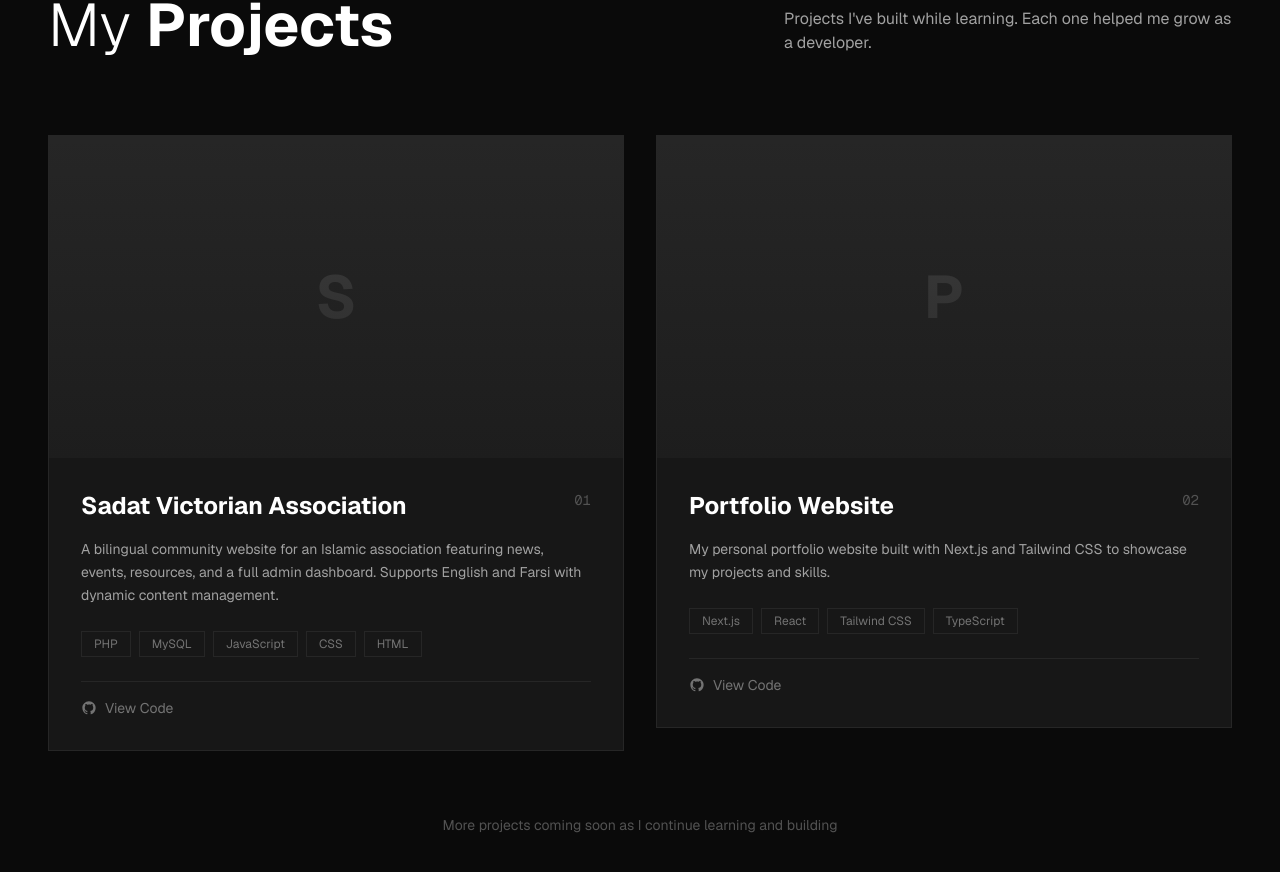
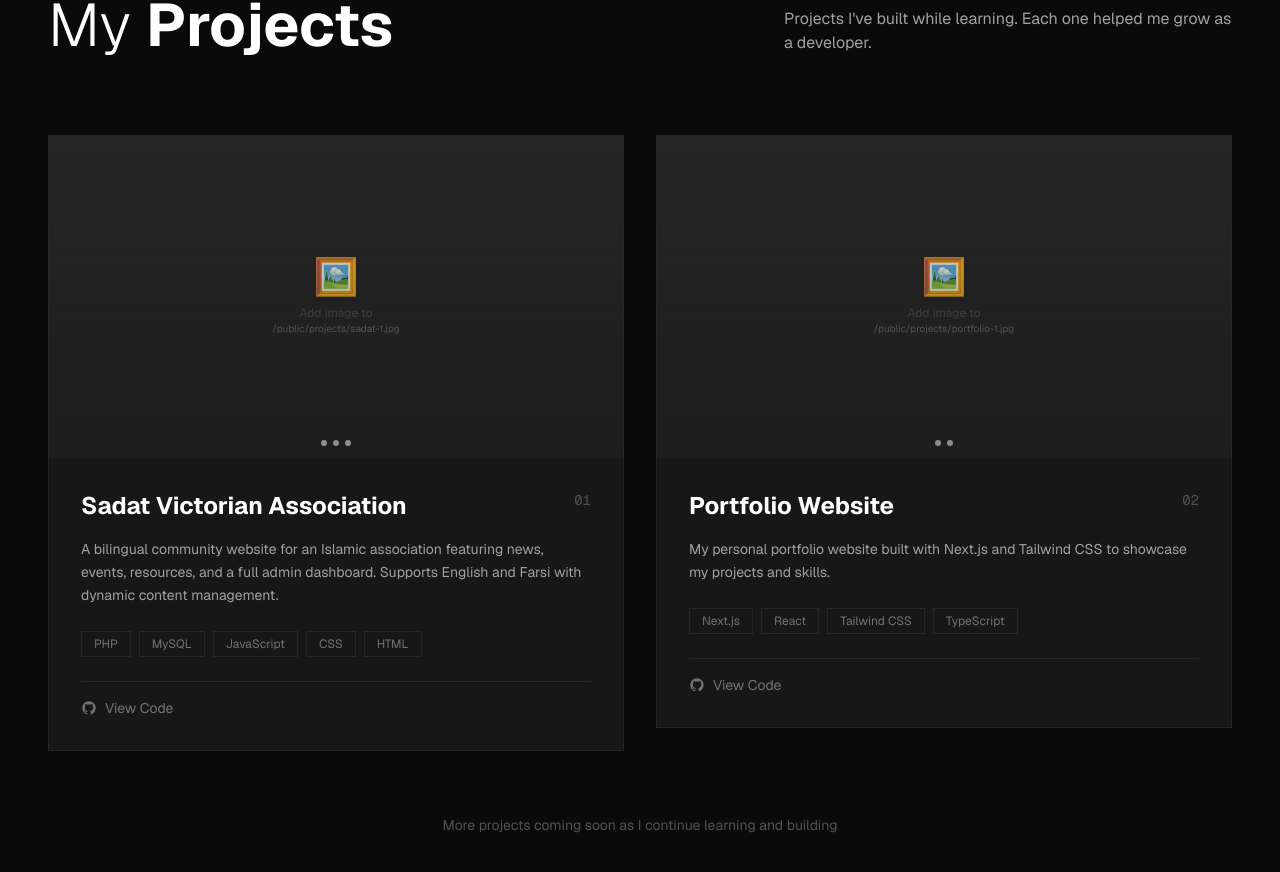
Before and after one commit to Nawidh1/portfolio, a Next.js app: page / in a window 1280 px wide. Shown: the part 2690-3562 px from the top of the page. Built offline with nearby package versions, Linux system fonts and the light colour scheme; no server answers; the database is empty.

Commit message:
Add scrollable photos to project cards

```diff
--- a/components/Projects.tsx
+++ b/components/Projects.tsx
@@ -8,6 +8,7 @@ interface Project {
   title: string
   description: string
   image_url: string | null
+  images?: string[]
   technologies: string[]
   github_url: string | null
   live_url: string | null
@@ -51,6 +52,11 @@ export default function Projects() {
         title: 'Sadat Victorian Association',
         description: 'A bilingual community website for an Islamic association featuring news, events, resources, and a full admin dashboard. Supports English and Farsi with dynamic content management.',
         image_url: null,
+        images: [
+          '/projects/sadat-1.jpg',
+          '/projects/sadat-2.jpg',
+          '/projects/sadat-3.jpg',
+        ],
         technologies: ['PHP', 'MySQL', 'JavaScript', 'CSS', 'HTML'],
         github_url: 'https://github.com/Nawidh1/information',
         live_url: null,
@@ -61,6 +67,10 @@ export default function Projects() {
         title: 'Portfolio Website',
         description: 'My personal portfolio website built with Next.js and Tailwind CSS to showcase my projects and skills.',
         image_url: null,
+        images: [
+          '/projects/portfolio-1.jpg',
+          '/projects/portfolio-2.jpg',
+        ],
         technologies: ['Next.js', 'React', 'Tailwind CSS', 'TypeScript'],
         github_url: 'https://github.com/Nawidh1/portfolio',
         live_url: null,
@@ -112,20 +122,58 @@ export default function Projects() {
                 style={{ animationDelay: `${index * 0.1}s` }}
               >
                 <div className="bg-neutral-900 border border-neutral-800 hover:border-amber-600/50 transition-all duration-300 overflow-hidden">
-                  {/* Project Image/Placeholder */}
-                  <div className="aspect-video bg-neutral-800 flex items-center justify-center relative overflow-hidden">
-                    {project.image_url ? (
+                  {/* Project Images with Scroll */}
+                  <div className="aspect-video bg-neutral-800 relative overflow-hidden">
+                    {project.images && project.images.length > 0 ? (
+                      <div
+                        className="flex h-full overflow-x-auto snap-x snap-mandatory scrollbar-hide"
+                        style={{ scrollbarWidth: 'none', msOverflowStyle: 'none' }}
+                      >
+                        {project.images.map((img, imgIndex) => (
+                          <div
+                            key={imgIndex}
+                            className="flex-shrink-0 w-full h-full snap-center relative bg-neutral-800 flex items-center justify-center"
+                          >
+                            {/* Placeholder - shows until you add real images */}
+                            <div className="text-center text-neutral-600">
+                              <div className="text-4xl mb-2">🖼️</div>
+                              <p className="text-xs">Add image to</p>
+                              <p className="text-[10px] text-neutral-500">/public{img}</p>
+                            </div>
+                            {/* Uncomment below when you add real images */}
+                            {/* <img
+                              src={img}
+                              alt={`${project.title} screenshot ${imgIndex + 1}`}
+                              className="w-full h-full object-cover"
+                            /> */}
+                          </div>
+                        ))}
+                      </div>
+                    ) : project.image_url ? (
                       <img
                         src={project.image_url}
                         alt={project.title}
                         className="w-full h-full object-cover group-hover:scale-105 transition-transform duration-500"
                       />
                     ) : (
-                      <div className="text-6xl font-bold text-neutral-700 group-hover:text-amber-600/30 transition-colors">
-                        {project.title.charAt(0)}
+                      <div className="w-full h-full flex items-center justify-center">
+                        <div className="text-6xl font-bold text-neutral-700 group-hover:text-amber-600/30 transition-colors">
+                          {project.title.charAt(0)}
+                        </div>
                       </div>
                     )}
-                    <div className="absolute inset-0 bg-gradient-to-t from-neutral-900 to-transparent opacity-60" />
+                    <div className="absolute inset-0 bg-gradient-to-t from-neutral-900 to-transparent opacity-60 pointer-events-none" />
+                    {/* Scroll indicator dots */}
+                    {project.images && project.images.length > 1 && (
+                      <div className="absolute bottom-3 left-1/2 -translate-x-1/2 flex gap-1.5 z-10">
+                        {project.images.map((_, dotIndex) => (
+                          <div
+                            key={dotIndex}
+                            className="w-1.5 h-1.5 rounded-full bg-white/50"
+                          />
+                        ))}
+                      </div>
+                    )}
                   </div>
 
                   {/* Project Info */}
```
Also changed, not shown: 1 other file (tests, documents, lock files or other folders).
